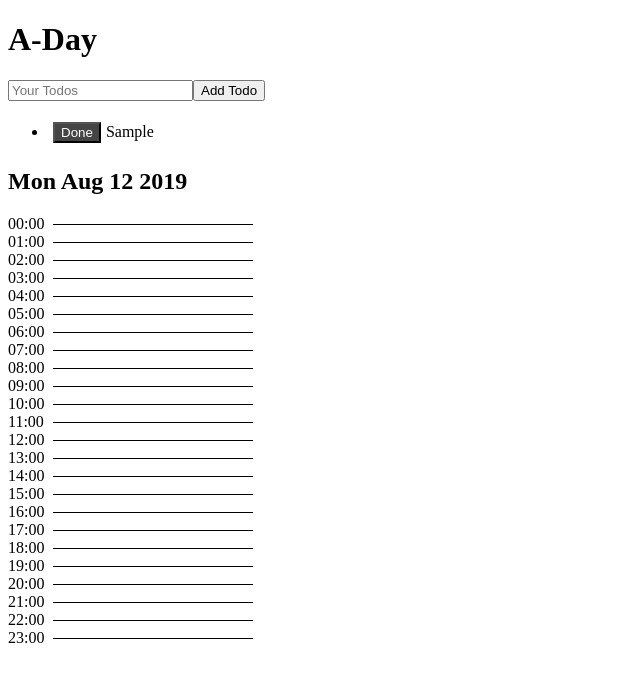
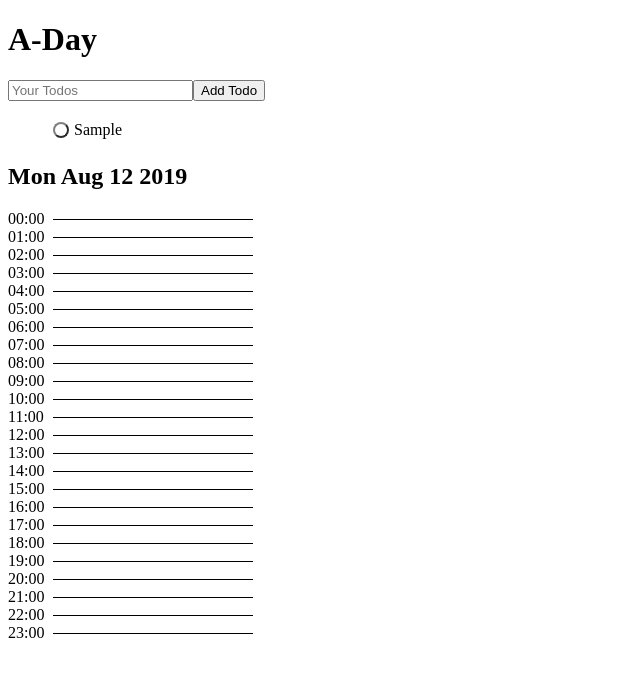
Before and after one commit to toshi-toma/todo-app-react, a React app: page / in a window 1280 px wide. Both pictures are taken after typing "Sample" into the empty fields and a click on the button "Add Todo". Shown: the top 682 px of the page, without its empty margins (0-640 px from the left). Built offline with nearby package versions, Linux system fonts and the light colour scheme.

Commit message:
add done button design

```diff
--- a/src/Todo/DoneButton.tsx
+++ b/src/Todo/DoneButton.tsx
@@ -2,9 +2,18 @@ import React, { FC } from "react";
 import styled from "styled-components";
 
 const Button = styled.button`
-  background-color: #454545;
-  color: #fff;
+  background-color: #fff;
+  border-color: gray;
+  color: gray;
+  width: 16px;
+  height: 16px;
   margin: 5px;
+  cursor: pointer;
+  border-radius: 16px;
+
+  &:hover {
+    background-color: rgba(128, 128, 128, 0.2);
+  }
 `;
 
 interface Props {
@@ -12,7 +21,7 @@ interface Props {
 }
 
 const DoneButton: FC<Props> = ({ handleClick }) => (
-  <Button onClick={handleClick}>Done</Button>
+  <Button onClick={handleClick} />
 );
 
 export default DoneButton;
--- a/src/Todo/TodoList.tsx
+++ b/src/Todo/TodoList.tsx
@@ -3,7 +3,9 @@ import styled from "styled-components";
 
 import Todo from "./Todo";
 
-const List = styled.ul``;
+const List = styled.ul`
+  list-style: none;
+`;
 
 type Todo = {
   id: number;
```
